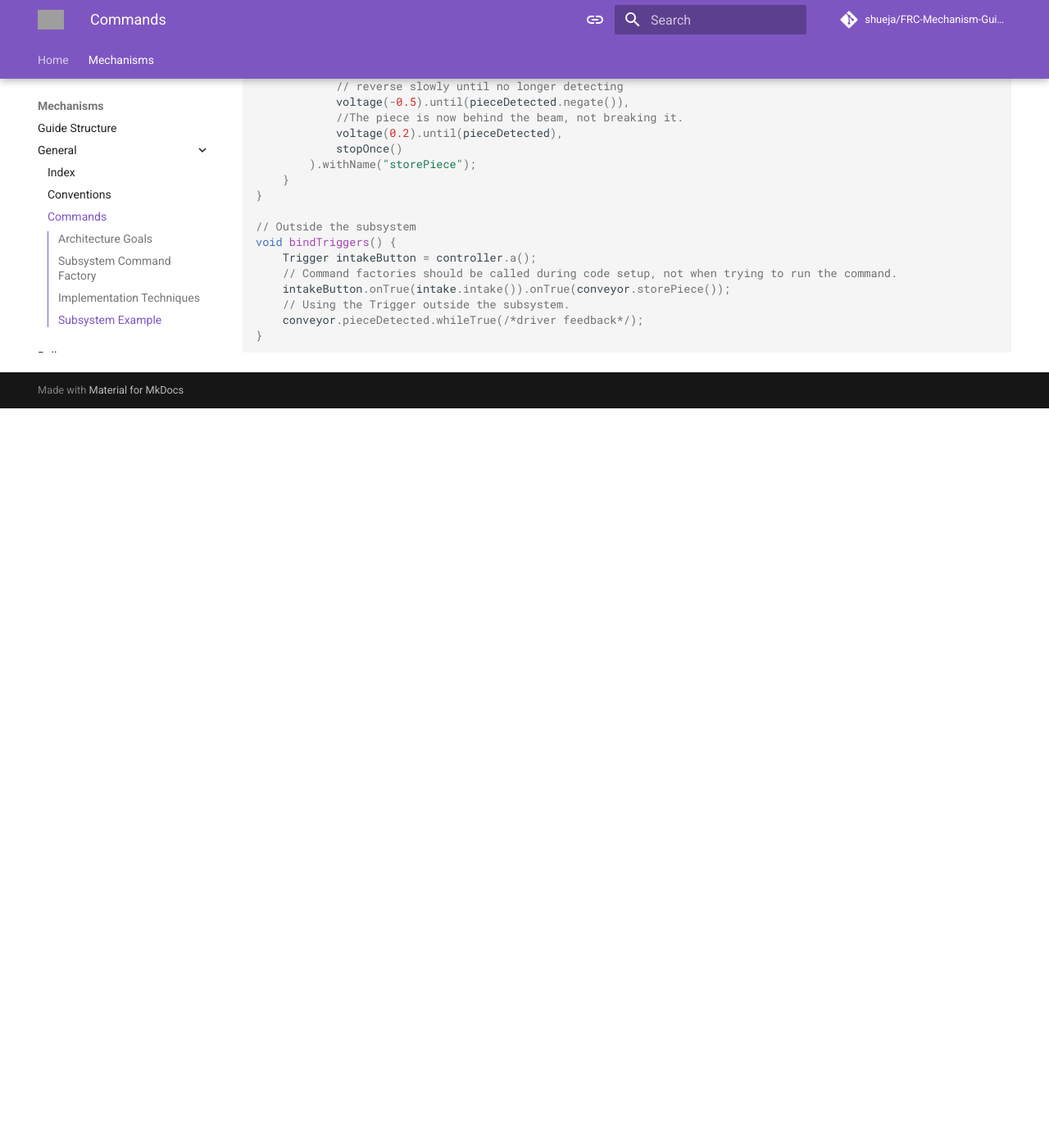
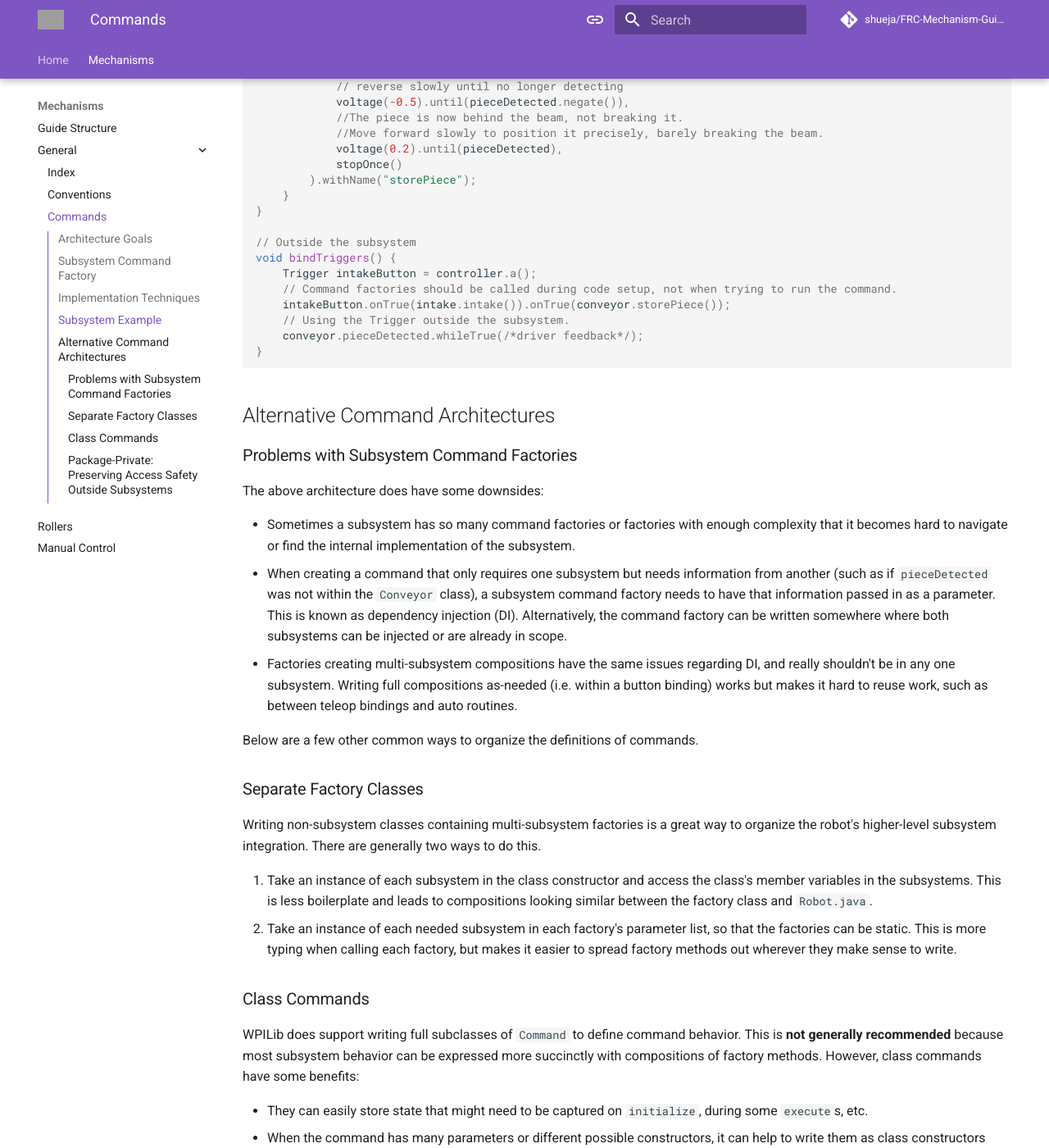
Before and after one commit to shueja/FRC-Mechanism-Guide, an MkDocs documentation site: the page built from docs/mechanisms/general/commands.md, in a window 1280 px wide and 1400 px high, scrolled down 2235 px. Shown: the whole window at 82% size. Built offline with MkDocs 1.6.1 and Material for MkDocs 9.7.7, drawn with Linux system fonts in a browser that asks for light colours; comment, search, counter and statistics services are not loaded; before the commit the page ends 2733 px from its top, so only the background shows below that; some of the changed text lies outside the part shown; grey boxes are pictures that could not be loaded.

Commit message:
Add section on alternative command architectures

````diff
--- a/docs/mechanisms/general/commands.md
+++ b/docs/mechanisms/general/commands.md
@@ -77,6 +77,7 @@ public class Conveyor extends SubsystemBase {
             // reverse slowly until no longer detecting
             voltage(-0.5).until(pieceDetected.negate()),
             //The piece is now behind the beam, not breaking it.
+            //Move forward slowly to position it precisely, barely breaking the beam.
             voltage(0.2).until(pieceDetected),
             stopOnce()
         ).withName("storePiece");
@@ -93,3 +94,83 @@ void bindTriggers() {
 }
 
 ```
+
+## Alternative Command Architectures
+
+### Problems with Subsystem Command Factories
+
+The above architecture does have some downsides:
+
+* Sometimes a subsystem has so many command factories or factories with enough complexity that it becomes hard to navigate or find the internal implementation of the subsystem.
+* When creating a command that only requires one subsystem but needs information from another (such as if `pieceDetected` was not within the `Conveyor` class), a subsystem command factory needs to have that information passed in as a parameter. This is known as dependency injection (DI). Alternatively, the command factory can be written somewhere where both subsystems can be injected or are already in scope.
+* Factories creating multi-subsystem compositions have the same issues regarding DI, and really shouldn't be in any one subsystem. Writing full compositions as-needed (i.e. within a button binding) works but makes it hard to reuse work, such as between teleop bindings and auto routines.
+
+Below are a few other common ways to organize the definitions of commands.
+
+### Separate Factory Classes
+
+Writing non-subsystem classes containing multi-subsystem factories is a great way to organize the robot's higher-level subsystem integration. There are generally two ways to do this.
+
+1. Take an instance of each subsystem in the class constructor and access the class's member variables in the subsystems. This is less boilerplate and leads to compositions looking similar between the factory class and `Robot.java`.
+2. Take an instance of each needed subsystem in each factory's parameter list, so that the factories can be static. This is more typing when calling each factory, but makes it easier to spread factory methods out wherever they make sense to write.
+
+### Class Commands
+
+WPILib does support writing full subclasses of `Command` to define command behavior. This is __not generally recommended__ because most subsystem behavior can be expressed more succinctly with compositions of factory methods. However, class commands have some benefits:
+
+* They can easily store state that might need to be captured on `initialize`, during some `execute`s, etc.
+* When the command has many parameters or different possible constructors, it can help to write them as class constructors rather than factory methods within the subsystem.
+* If all four lifecycle methods have complicated bodies that aren't used in other commands or exposed in the subsystem, a class command can contain those long methods.
+
+When using class commands, ensure the following:
+
+1. You MUST call `addRequirements(Subsystem...)` in the constructor with any subsystems required by the command. The automatic requirement implicit in the `Subsystem#run()` etc. factories is __not__ available here.
+2. You are not creating and scheduling other, more simple subsystem commands. This will cause the class command to be interrupted.
+
+### Package-Private: Preserving Access Safety Outside Subsystems
+
+When defining commands outside the subsystem which directly call the hardware-controlling methods, the prior advice of making the hardware-controlling methods private does not work. However, Java has the concept of __package-private__ methods, which uses the package layout (defined by the directory layout) to restrict access.
+
+Consider the following directory layout:
+```
+robot
+| subsystems
+| | conveyor
+| | | Conveyor.java (frc.robot.subsystems.conveyor.Conveyor)
+| | |_ReceiveCommand.java (frc.robot.subsystems.conveyor.ReceiveCommand)
+| |_MultiSubsystemFactories.java (frc.robot.subsystems.MultiSubsystemFactories)
+|_Robot.java (frc.robot.Robot)
+```
+
+`Conveyor` has a package-private `setVoltage` method, declared by the lack of another access modifier:
+
+```java
+public class Conveyor extends SubsystemBase {
+    void setVoltage(...){...}
+}
+```
+
+If `ReceiveCommand` can access an instance of `Conveyor`, it can call the package-private `setVoltage`:
+```java
+public class ReceiveCommand extends CommandBase {
+    private Conveyor conveyor;
+    public ReceiveCommand(Conveyor conveyor) {
+        this.conveyor = conveyor;
+    }
+    @Override
+    public void initialize() {
+        conveyor.setVoltage(10);
+    }
+}
+```
+
+But `Robot` cannot call `setVoltage` because `frc.robot.Robot` is not in the same package as `frc.robot.subsystems.conveyor.Conveyor`:
+
+```java
+public class Robot extends TimedRobot {
+    private Conveyor conveyor = new Conveyor();
+    void teleopPeriodic() {
+        conveyor.setVoltage(10); // This ERRORS, as it should.
+    }
+}
+```
````
